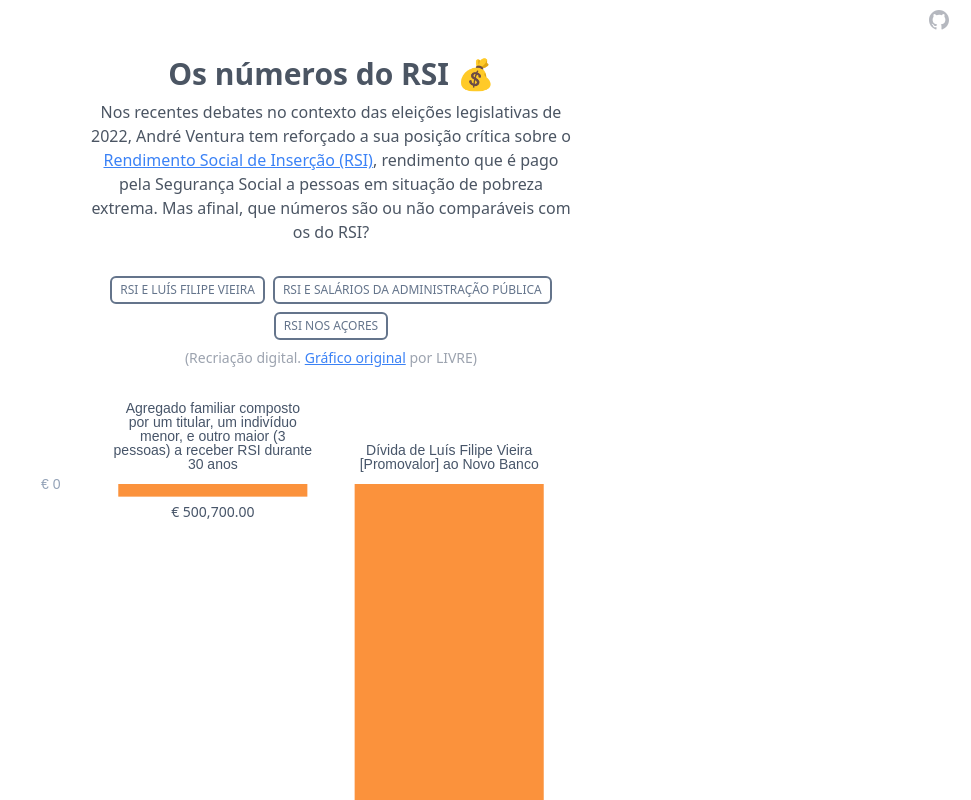
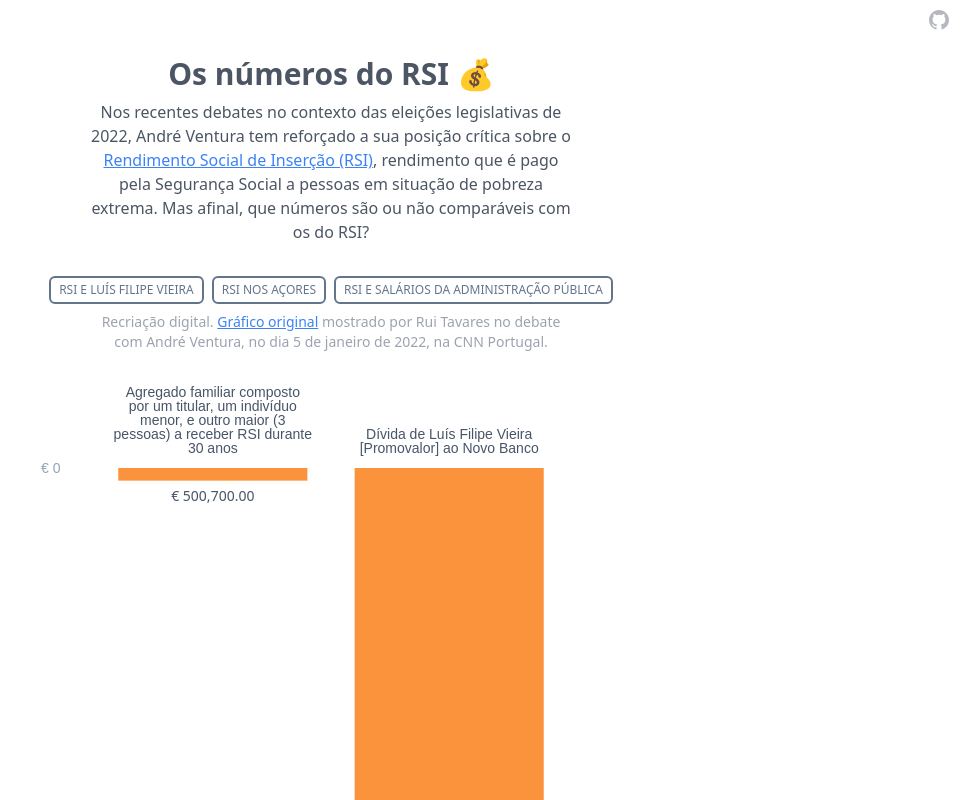
Before and after one commit to biamalveiro/numeros-do-rsi, a React (Create React App) app: page / in a window 1280 px wide. Shown: the top 800 px of the page, without its empty margins (309-1280 px from the left). Built offline with nearby package versions, Linux system fonts and the light colour scheme; some icons are missing.

Commit message:
fix button positioning

```diff
--- a/src/App.js
+++ b/src/App.js
@@ -45,7 +45,7 @@
           pobreza extrema. Mas afinal, que números são ou não comparáveis com os
           do RSI?{" "}
         </p>
-        <div className="flex flex-row flex-wrap gap-2 mx-auto justify-center mt-8 w-1/2">
+        <div className="flex flex-row flex-wrap gap-2 mx-auto justify-center mt-8 w-9/12 md:w-3/4">
           <button
             className={`${buttonStyle} ${
               chart === "LFV" ? "bg-slate-200" : ""
@@ -55,18 +55,18 @@
             RSI e Luís Filipe Vieira
           </button>
           <button
-            className={`${buttonStyle} ${chart === "AP" ? "bg-slate-200" : ""}`}
-            onClick={() => setChart("AP")}
-          >
-            RSI e salários da Administração Pública
-          </button>
-          <button
             className={`${buttonStyle} ${
               chart === "Azores" ? "bg-slate-200" : ""
             }`}
             onClick={() => setChart("Azores")}
           >
             RSI nos Açores
+          </button>
+          <button
+            className={`${buttonStyle} ${chart === "AP" ? "bg-slate-200" : ""}`}
+            onClick={() => setChart("AP")}
+          >
+            RSI e salários da Administração Pública
           </button>
         </div>
         <div className="mt-2 text-gray-400 text-sm w-3/4 md:w-1/2 mx-auto">
--- a/src/chartConfig.js
+++ b/src/chartConfig.js
@@ -17,7 +17,7 @@
     scrollFactor: 24,
     detail: (
       <p>
-        (Recriação digital.{" "}
+        Recriação digital.{" "}
         <a
           className="text-blue-500 hover:text-blue-600 underline"
           target="_blank"
@@ -26,7 +26,8 @@
         >
           Gráfico original
         </a>{" "}
-        por LIVRE)
+        mostrado por Rui Tavares no debate com André Ventura, no dia 5 de
+        janeiro de 2022, na CNN Portugal.
       </p>
     ),
     formatter: (value) => (value === 0 ? "€ 0" : `€ ${format(",.2f")(value)}`),
@@ -34,7 +35,7 @@
   AP: {
     data: [
       {
-        label: "Previsão no Orçamento de Estado de 2021 para RSI",
+        label: "Previsão no Orçamento de Estado de 2021 para o RSI",
         value: 364000000.0,
       },
       {
@@ -45,7 +46,7 @@
     ],
     color: "#34d399",
     reference: {
-      label: "1/3 dos salários da Administração Pública",
+      label: "⅓ dos salários da Administração Pública",
       value: 7759000000,
     },
     scrollFactor: 14,
@@ -92,7 +93,7 @@
     color: "#93c5fd",
     scrollFactor: 8,
     reference: {
-      label: "1/2 da população residente nos Açores",
+      label: "½ da população residente nos Açores",
       value: 118000,
     },
     detail: (
```
